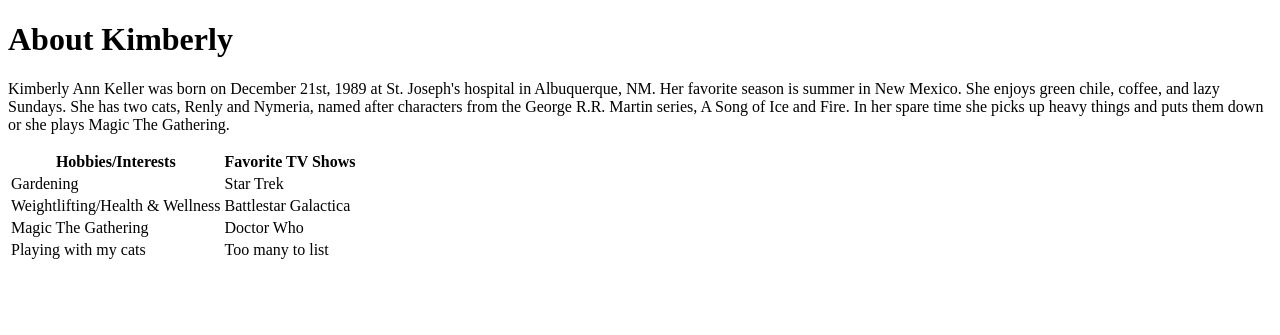
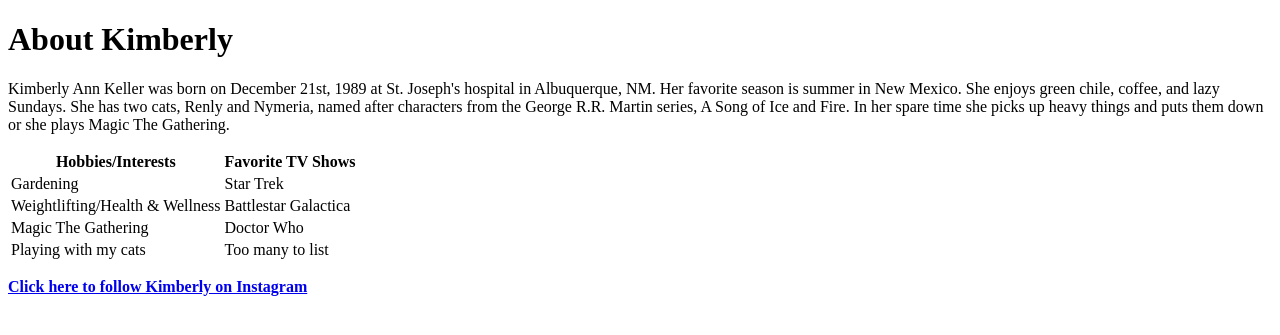
Before and after one commit to kimberlykeller/about-kimberly, a PHP site: page / in a window 1280 px wide. Shown: the top 335 px of the page. Run offline with PHP 8.4, Linux system fonts and the light colour scheme.

Commit message:
added social media link in new paragraph

```diff
--- a/index.php
+++ b/index.php
@@ -6,10 +6,13 @@
 		</head>
 		<body>
 			<h1>About Kimberly</h1>
+
 			<p>Kimberly Ann Keller was born on December 21st, 1989 at St. Joseph's hospital in Albuquerque, NM.
 				Her favorite season is summer in New Mexico. She enjoys green chile, coffee, and lazy Sundays. She
 				has two cats, Renly and Nymeria, named after characters from the George R.R. Martin series, A Song of Ice and Fire.
-				In her spare time she picks up heavy things and puts them down or she plays Magic The Gathering.</p>
+				In her spare time she picks up heavy things and puts them down or she plays Magic The Gathering.
+			</p>
+
 			<table>
 				<tr>
 					<th>Hobbies/Interests</th>
@@ -33,5 +36,11 @@
 				</tr>
 			</table>
 
+			<p>
+				<a href="https://instagram.com/lovewedn/" target="_blank">
+					<strong>Click here to follow Kimberly on Instagram</strong>
+				</a>
+			</p>
+
 		</body>
 </html>
```
